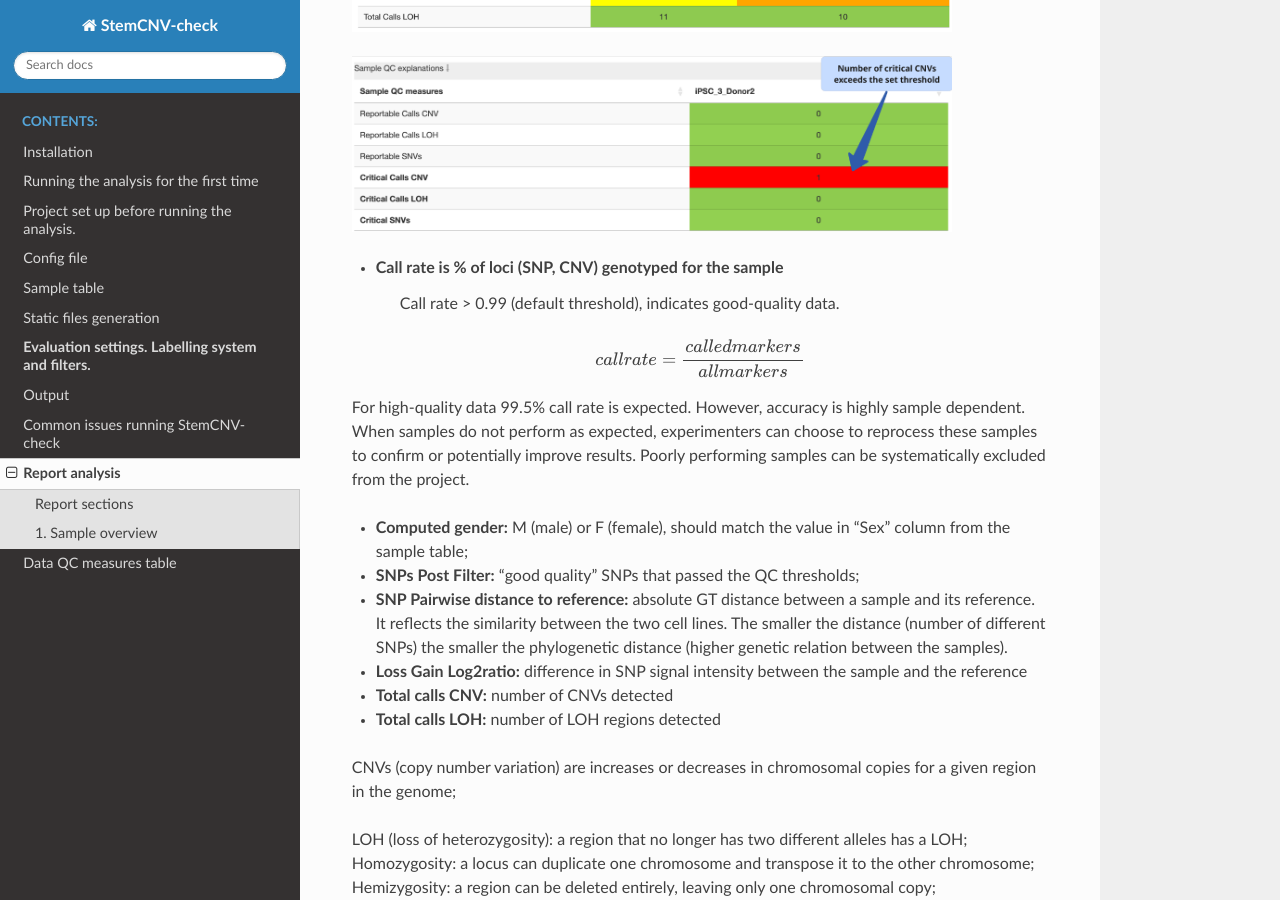
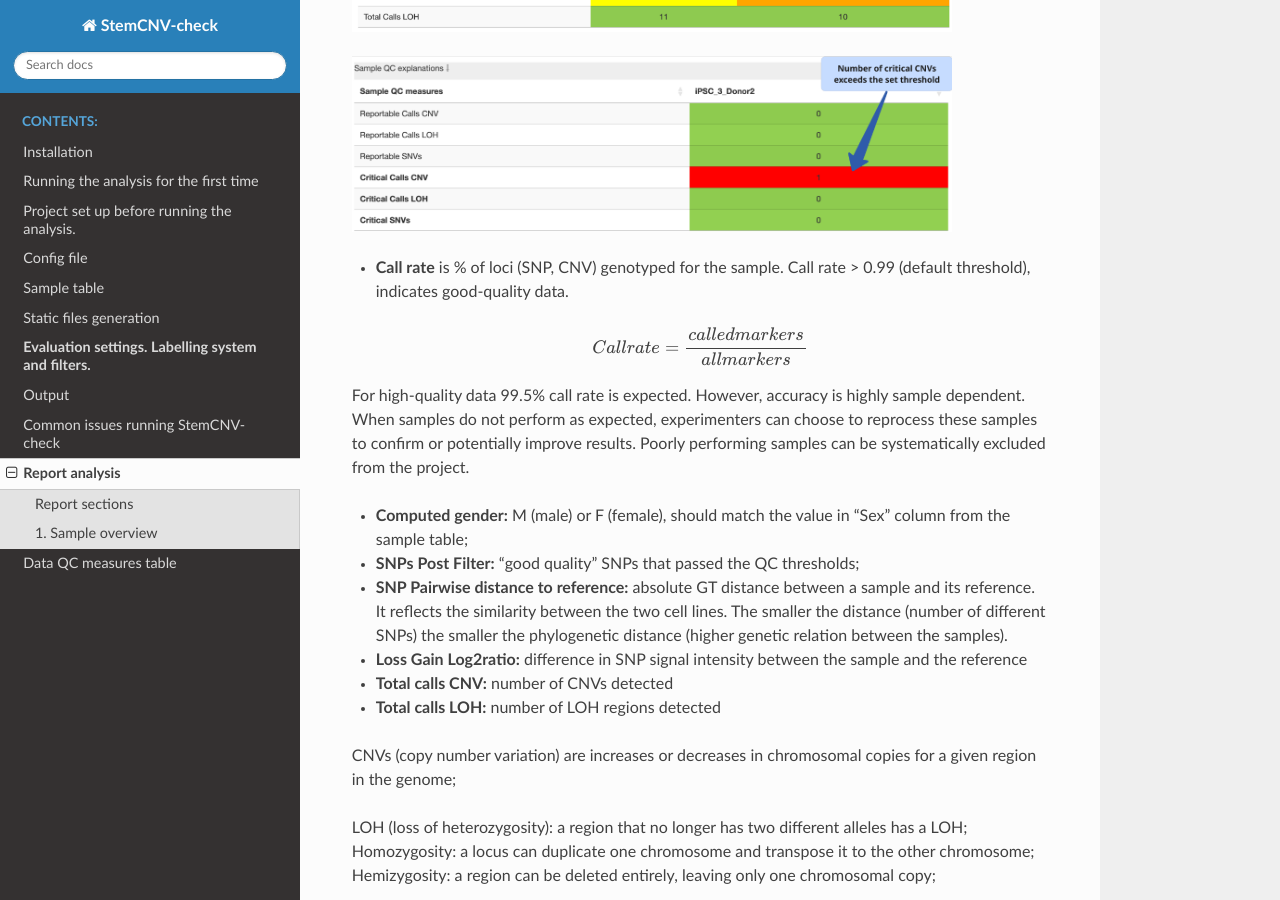
Before and after one commit to bihealth/StemCNV-check, a Sphinx documentation site: the page built from docs/source/report_analysis.rst, in a window 1280 px wide and 900 px high, scrolled down 2897 px. Built offline with Sphinx 7.4.7 and the Read the Docs theme 3.1.0, drawn with Linux system fonts in a browser that asks for light colours; some of the changed lines change nothing that is shown.

Commit message:
Update report_analysis.rst

```diff
--- a/docs/source/report_analysis.rst
+++ b/docs/source/report_analysis.rst
@@ -83,13 +83,9 @@ Data QC measures table
 .. image:: sample_qc.png
    :width: 600
 
-- **Call rate** is % of loci (SNP, CNV) genotyped for the sample
-    Call rate > 0.99 (default threshold), indicates good-quality data.
+- **Call rate** is % of loci (SNP, CNV) genotyped for the sample. Call rate > 0.99 (default threshold), indicates good-quality data.
 
-.. math::
-
-   call rate
-   = \frac{called markers}{all markers}
+.. math:: Call rate = \frac{called markers}{all markers}
 
 For high-quality data 99.5% call rate is expected. However, accuracy is highly sample dependent. When samples do not perform as expected, experimenters can choose to reprocess these samples to confirm or potentially improve results. Poorly performing samples can be systematically excluded from the project.
 
```
